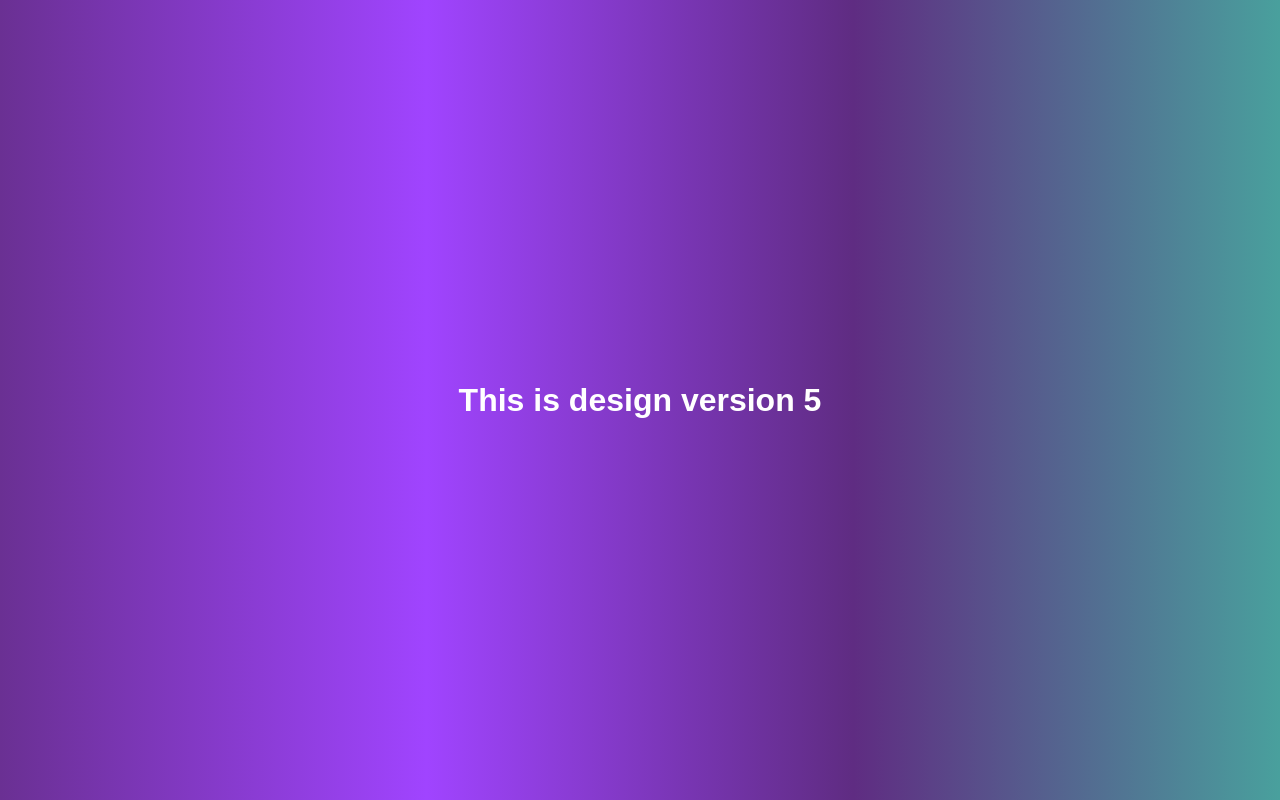
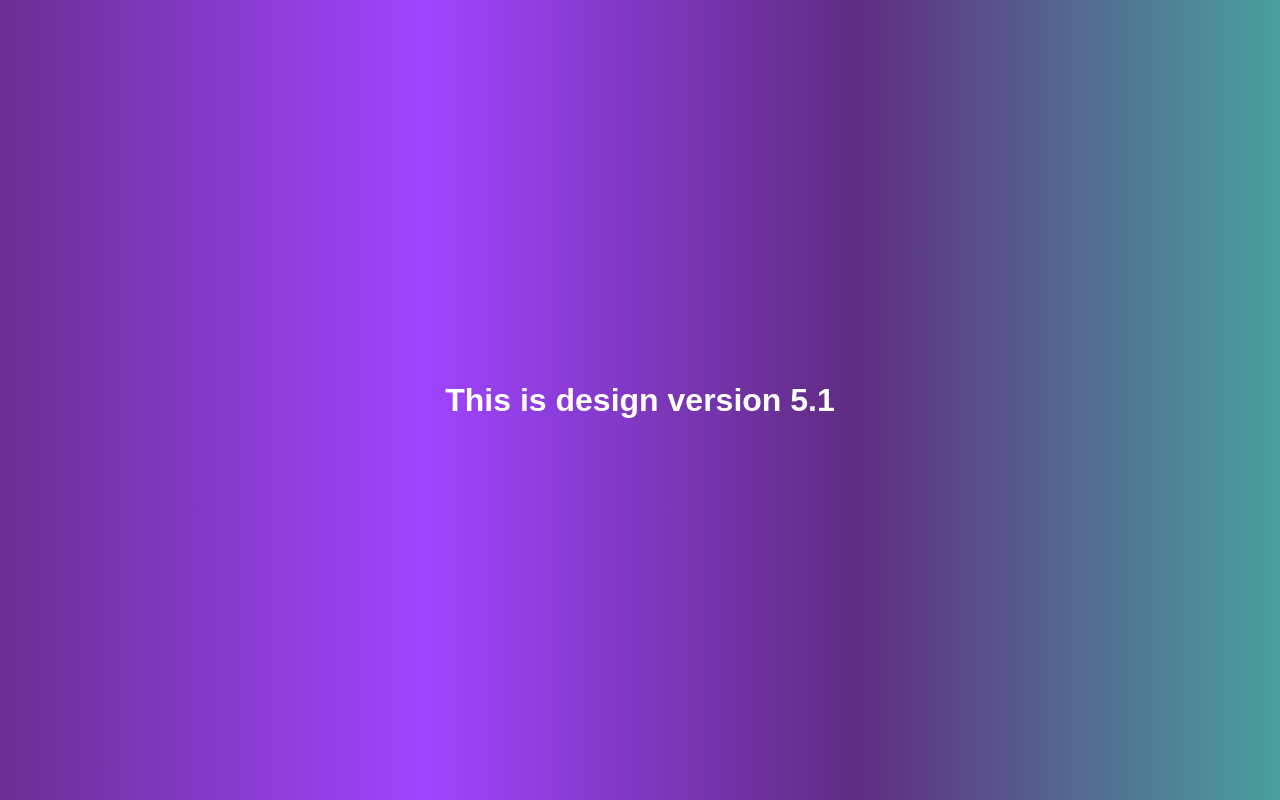
Before and after one commit to kavya-tantuvay/myrepo, a plain HTML site: page index.html in a window 1280 px wide. Drawn offline with Linux system fonts and the light colour scheme.

Commit message:
version 5.1

```diff
--- a/index.html
+++ b/index.html
@@ -7,6 +7,6 @@
     <title>Document</title>
 </head>
 <body>
-    <h1>This is design version 5</h1>
+    <h1>This is design version 5.1</h1>
 </body>
 </html>
```
